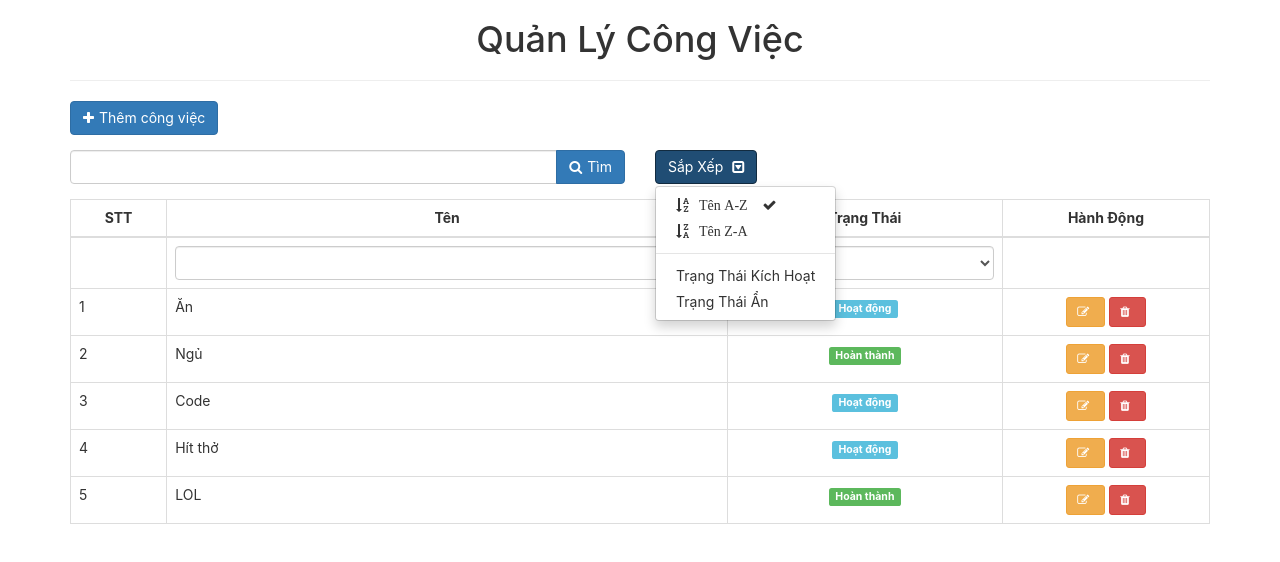
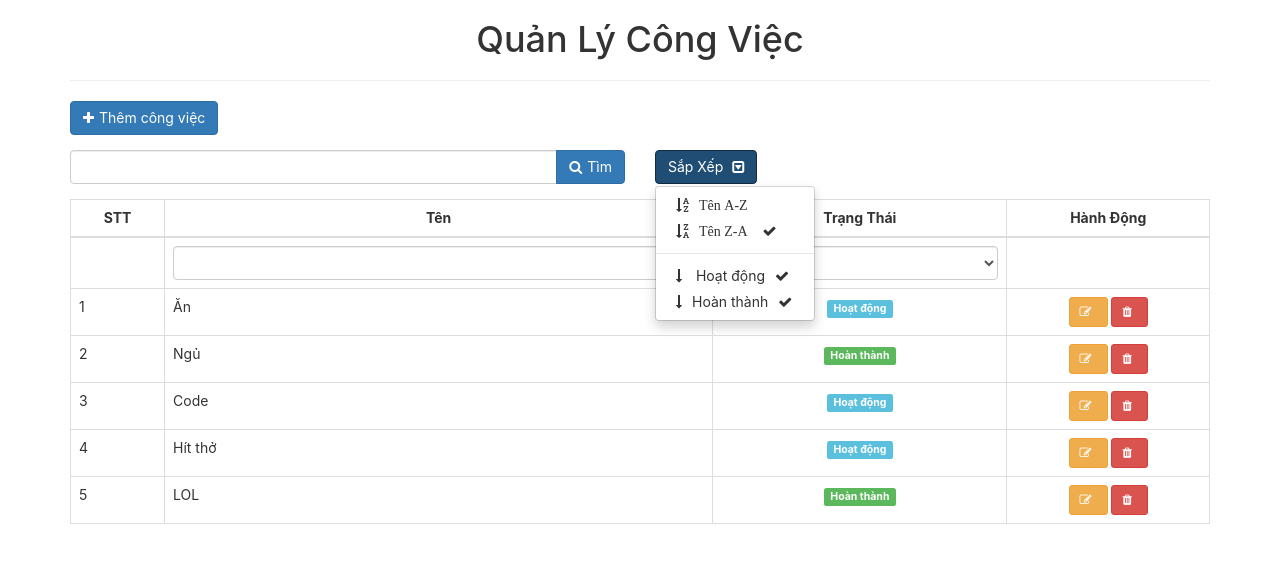
Before and after one commit to thuyetnguyen95/react-task-mng-utube, a React (Create React App) app: page / in a window 1280 px wide. Both pictures are taken after a click on the button "Sắp Xếp". Shown: the top 562 px of the page. Built offline with nearby package versions, Linux system fonts and the light colour scheme.

Commit message:
Filter with name, and status

```diff
--- a/src/App.js
+++ b/src/App.js
@@ -24,6 +24,8 @@ class App extends Component {
 
             isDisplayForm: false,
             taskSelected: '',
+            filterName: '',
+            filterStatus: -1,
             formTitle: 'Thêm công việc'
         }
     }
@@ -77,7 +79,9 @@ class App extends Component {
      */
     deleteTask = idx => {
         let listTask = this.state.tasks;
+
         listTask.splice(idx, 1);
+
         this.setState({
             tasks: listTask
         });
@@ -152,14 +156,41 @@ class App extends Component {
         )
     }
 
+    filter = (name, status) => {
+        this.setState({
+            filterName: name,
+            filterStatus: status
+        })
+    }
+
+    tasksHasFilter = () => {
+        let tasksFiltered = this.state.tasks;
+        if (this.state.filterName) {
+            tasksFiltered = tasksFiltered.filter(item => {
+                return item.name.toLowerCase().indexOf(this.state.filterName) !== -1;
+            });
+        }
+
+        if (this.state.filterStatus === 0) {
+            tasksFiltered = tasksFiltered.filter(item => item.status);
+        }
+
+        if (this.state.filterStatus === 1) {
+            tasksFiltered = tasksFiltered.filter(item => !item.status);
+        }
+
+        return tasksFiltered;
+    }
+
     /**
      * Render all component
      *
      * @returns
      * @memberof App
      */
-  render() {
-        let { tasks, isDisplayForm } = this.state;
+    render() {
+        let { isDisplayForm } = this.state;
+        let tasks = this.tasksHasFilter();
         let formElm = isDisplayForm ? this.getFormElement() : null;
 
         return (
@@ -171,7 +202,7 @@ class App extends Component {
                     </div>
                     <div className="row">
                         {formElm}
-                        <div className={ isDisplayForm ? 'col-xs-8 col-sm-8 col-md-8 col-lg-8' : 'col-xs-12 col-sm-12 col-md-12 col-lg-12' } >
+                        <div className={isDisplayForm ? 'col-xs-8 col-sm-8 col-md-8 col-lg-8' : 'col-xs-12 col-sm-12 col-md-12 col-lg-12'} >
                             <button type="button" className="btn btn-primary" onClick={this.handleToggleForm}>
                                 <span className="fa fa-plus mr-5"></span>Thêm công việc
                             </button>
@@ -181,7 +212,8 @@ class App extends Component {
                                 changeStatus={this.changeStatus}
                                 deleteTask={this.deleteTask}
                                 editTask={this.editTask}
-                                />
+                                filter={this.filter}
+                            />
                         </div>
                     </div>
                 </div>
--- a/src/components/Sort.js
+++ b/src/components/Sort.js
@@ -7,11 +7,11 @@ class Sort extends Component {
                 <div className="dropdown"><button className="btn btn-primary dropdown-toggle" type="button" id="dropdownMenu1" data-toggle="dropdown" aria-haspopup="true" aria-expanded="true">Sắp Xếp <span className="fa fa-caret-square-o-down ml-5"></span></button>
                     <ul className="dropdown-menu"
                         aria-labelledby="dropdownMenu1">
-                        <li><a href="#name-asc" role="button" className="sort_selected"><span className="fa fa-sort-alpha-asc pr-5">Tên A-Z</span></a></li>
-                        <li><a href="#name-desc" role="button" className=""><span className="fa fa-sort-alpha-desc pr-5">Tên Z-A</span></a></li>
+                        <li><a href="#name-asc" role="button" className=""><span className="fa fa-sort-alpha-asc pr-5">Tên A-Z</span></a></li>
+                        <li><a href="#name-desc" role="button" className="sort_selected"><span className="fa fa-sort-alpha-desc pr-5">Tên Z-A</span></a></li>
                         <li role="separator" className="divider"></li>
-                        <li><a href="#status-on" role="button" className="">Trạng Thái Kích Hoạt</a></li>
-                        <li><a href="#status-off" role="button" className="">Trạng Thái Ẩn</a></li>
+                        <li><a href="#status-on" role="button" className="sort_selected"><span className="fa fa-long-arrow-down"></span> Hoạt động</a></li>
+                        <li><a href="#status-off" role="button" className="sort_selected"><span className="fa fa-long-arrow-down"></span>Hoàn thành</a></li>
                     </ul>
                 </div>
             </div>
--- a/src/components/TaskList.js
+++ b/src/components/TaskList.js
@@ -2,6 +2,30 @@ import React, { Component } from 'react';
 import TaskItem from "./TaskItem";
 
 class TaskList extends Component {
+    constructor(props) {
+        super(props);
+
+        this.state = {
+            filterName: '',
+            filterStatus: -1,
+            taskList: null,
+        }
+
+        this.handleFilter = this.handleFilter.bind(this);
+    }
+
+    handleFilter(event) {
+        let { name, value } = event.target;
+
+        this.setState({
+            [name] : value
+        }, () => {
+            this.props.filter(
+                this.state.filterName.toLocaleLowerCase(),
+                parseInt(this.state.filterStatus)
+            );
+        });
+    }
 
      /**
      * Update status when clicked
@@ -57,12 +81,12 @@ class TaskList extends Component {
                         <tbody>
                             <tr>
                                 <td></td>
-                                <td><input type="text" className="form-control" name="filterName" /></td>
+                                <td><input type="text" className="form-control" name="filterName" onChange={this.handleFilter} /></td>
                                 <td>
-                                    <select className="form-control" name="filterStatus">
+                                    <select className="form-control" name="filterStatus" onChange={this.handleFilter}>
                                         <option value="-1">Tất Cả</option>
-                                        <option value="0">Ẩn</option>
-                                        <option value="1">Kích Hoạt</option>
+                                        <option value="0">Hoạt động</option>
+                                        <option value="1">Hoàn thành</option>
                                     </select>
                                 </td>
                                 <td></td>
```
